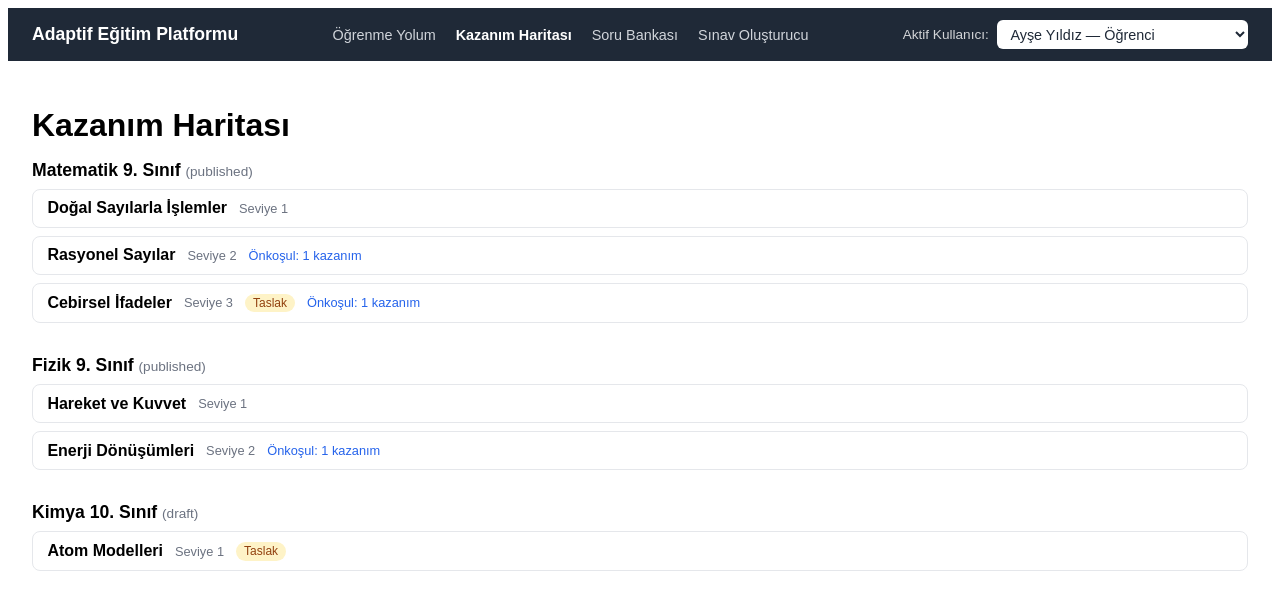
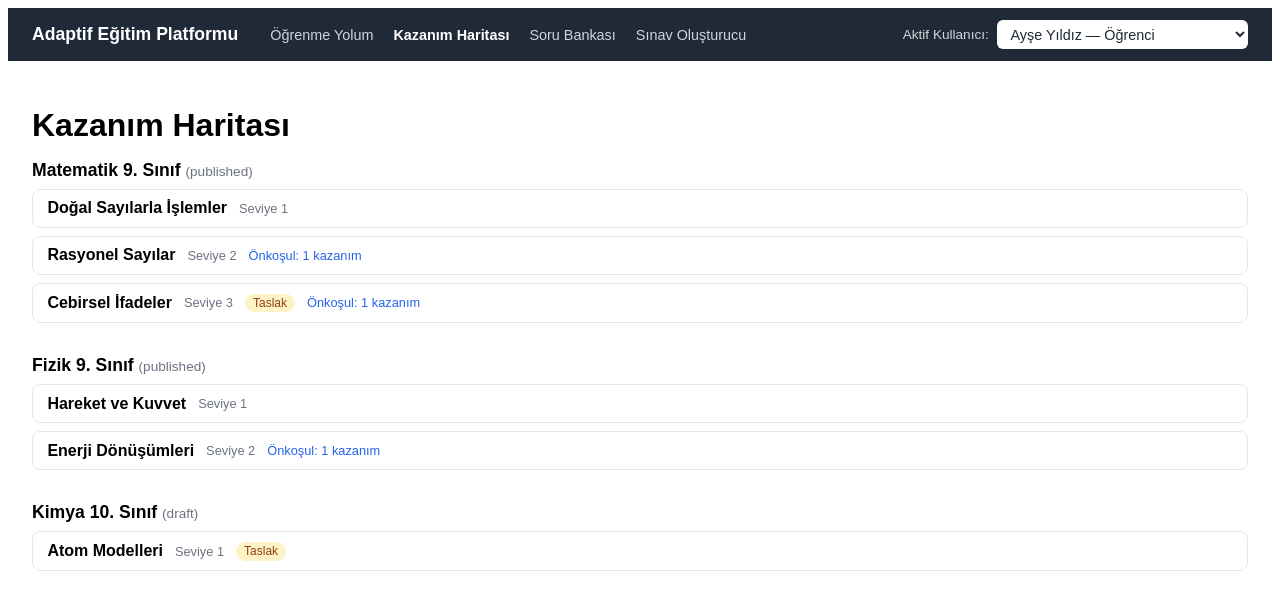
Before and after one commit to acarlarilayda/adaptif-egitim-platformu, an Angular app: page /outcomes in a window 1280 px wide. Shown: the top 610 px of the page. Built offline with nearby package versions, Linux system fonts and the light colour scheme.

Commit message:
style: topbar navigasyon tasmasi duzeltildi

```diff
--- a/src/app/shared/components/topbar/topbar.component.scss
+++ b/src/app/shared/components/topbar/topbar.component.scss
@@ -20,11 +20,13 @@
   }
   display: flex;
   align-items: center;
-  justify-content: space-between;
+  justify-content: flex-start;
+  gap: 2rem;
   padding: 0.75rem 1.5rem;
   background-color: #1f2937;
   color: #ffffff;
   font-family: sans-serif;
+  flex-wrap: wrap;
 
   &__brand {
     font-weight: 600;
@@ -32,9 +34,10 @@
   }
 
   &__user {
-    display: flex;
-    align-items: center;
-    gap: 0.5rem;
+display: flex;
+align-items: center;
+gap: 0.5rem;
+margin-left: auto;
   }
 
   &__label {
```
